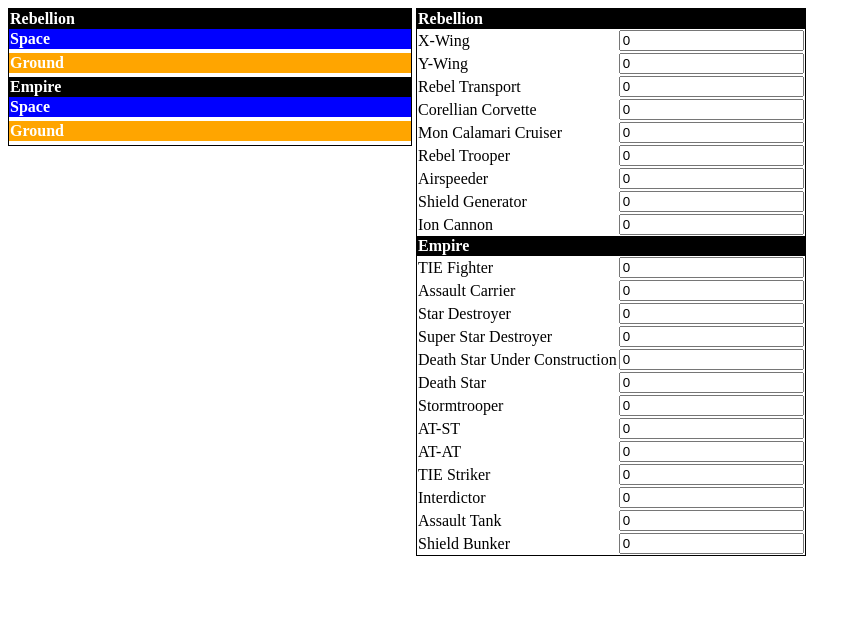
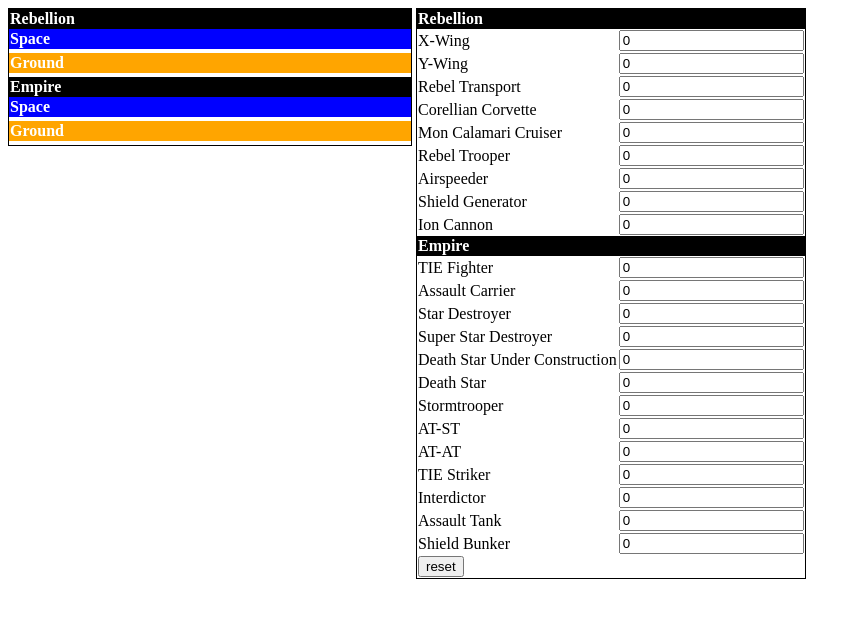
Before and after one commit to elnormous/rebellion, a plain HTML site: page combat.html in a window 1280 px wide. Shown: the whole page, without its empty margins (0-861 px from the left). Drawn offline with Linux system fonts and the light colour scheme.

Commit message:
Add reset button

```diff
--- a/combat.html
+++ b/combat.html
@@ -237,7 +237,23 @@
 				}
 			}
 
-			content.appendChild(unitsTable);
+            let resetRow = unitsTable.insertRow();
+            let resetCell = resetRow.insertCell();
+            resetCell.colSpan = 2;
+
+            let resetButton = document.createElement("input");
+            resetButton.type = "button";
+            resetButton.value = "reset";
+            resetButton.onclick = function() {
+                for (let amountBoxNum in amountBoxes) {
+                    let amountBox = amountBoxes[amountBoxNum];
+                    amountBox.value = 0;
+                    update();
+                }
+            }
+            resetCell.appendChild(resetButton);
+
+            content.appendChild(unitsTable);
 		};
 	</script>
 </head>
```
